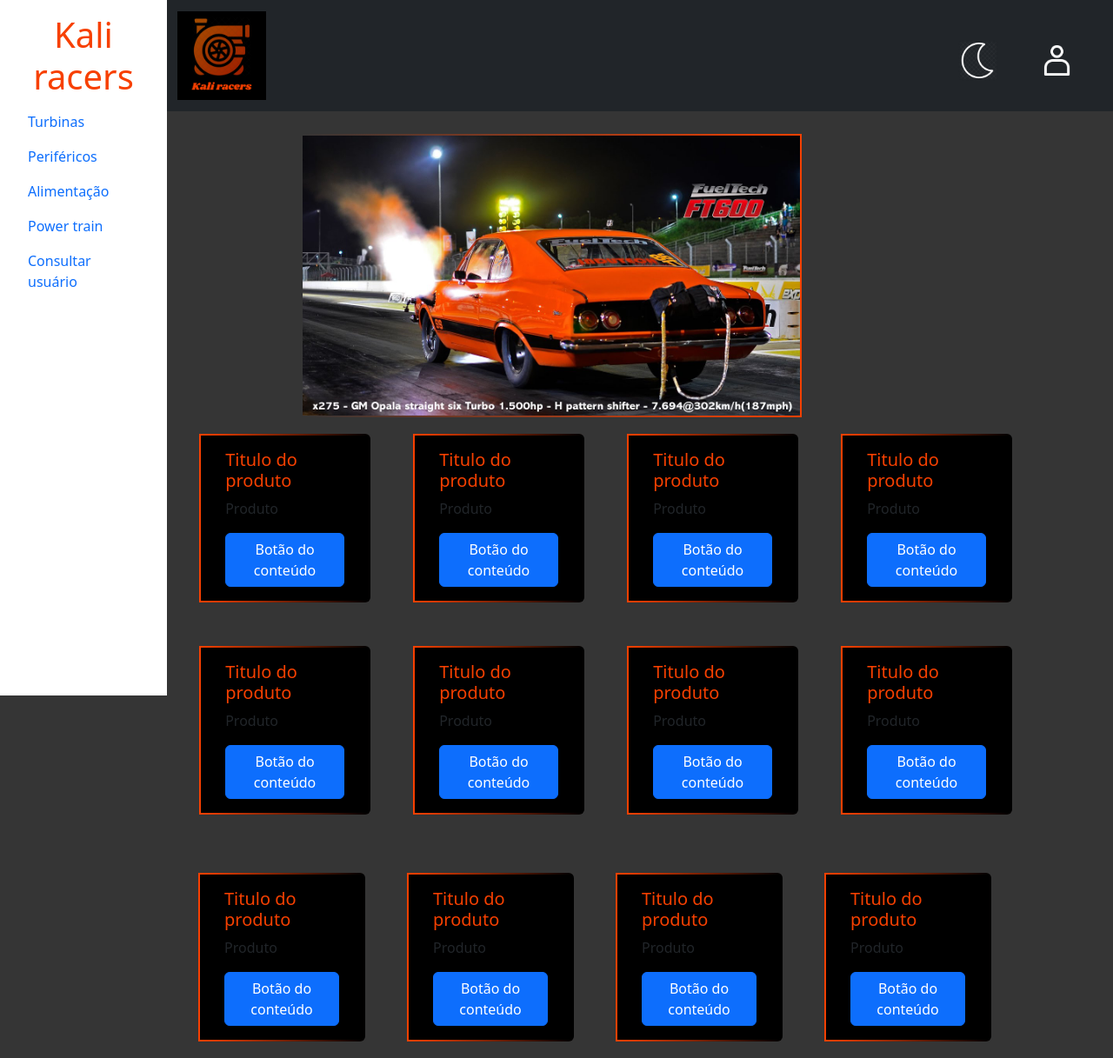
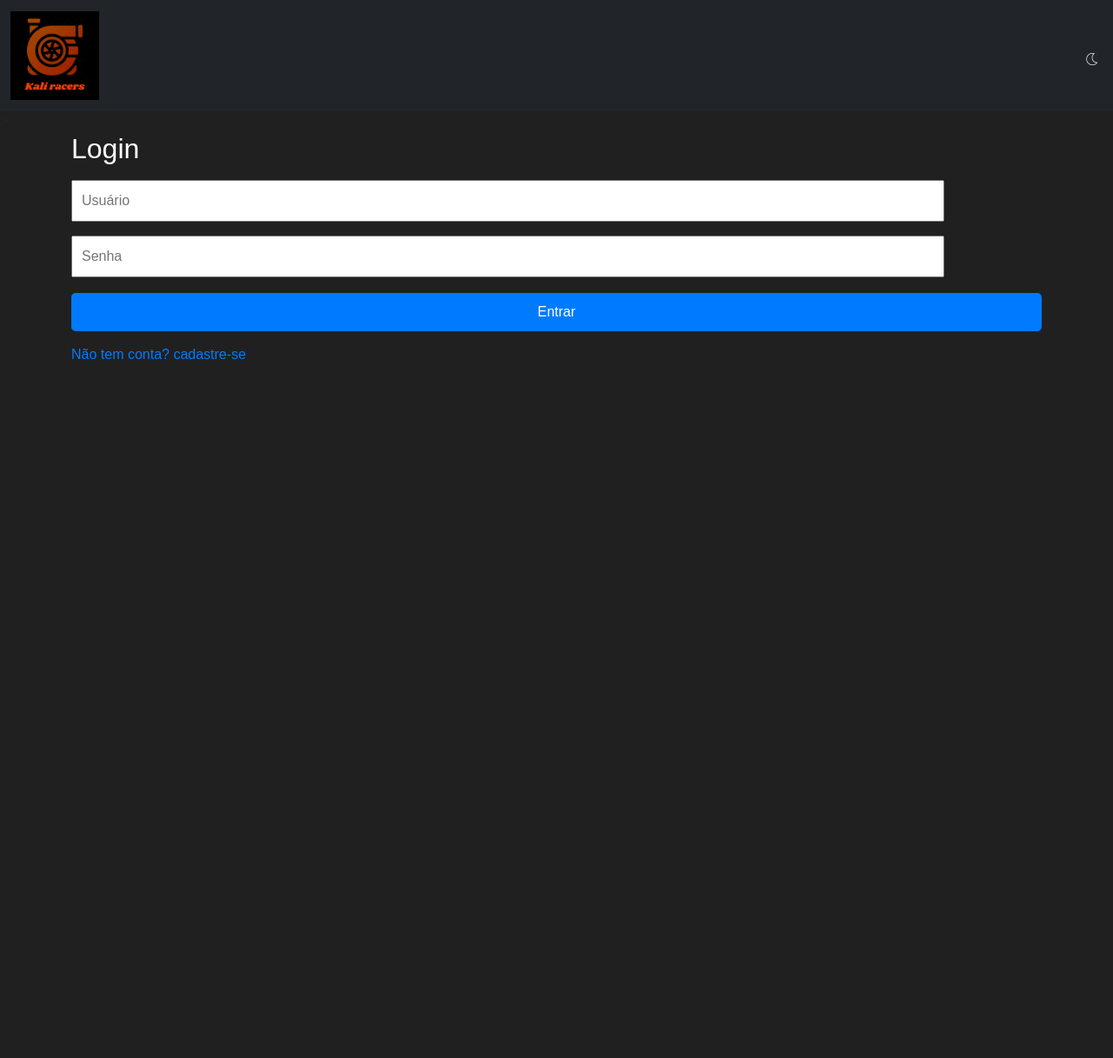
Before and after one commit to Cz24-Type3/Php, a PHP site: page / in a window 1280 px wide. Shown: the whole page at 87% size. After the commit the page ends 413 px from the top, so only its background shows below. Run offline with PHP 8.4, Linux system fonts and the light colour scheme.

Commit message:
login-mainp-login

```diff
--- a/Alimentacao.html
+++ b/Alimentacao.html
@@ -70,7 +70,7 @@
                 <!--Botão do menu lateral (para o mobile)-->
                 <button class="btn btn-outline-light d-md-none me-2" type="button" data-bs-toggle="offcanvas" data-bs-target="#menu-lateral-mobile"> ☰</button>
                 <!--Logo do site com o link para voltar para o início-->
-                <a class="navbar-brand" href="index.html"> <img src="Logo1.png" class="img-fluid" style="width: 40%; height: 40%;"></a>
+                <a class="navbar-brand" href="main-page.html"> <img src="Logo1.png" class="img-fluid" style="width: 40%; height: 40%;"></a>
                 <div class="row justify-content-end">
                     <!--Dark Mode-->
                     <button id="darkmode" type="button" class="btn"  data-bs-toggle="button"> <img src="darkmode.png" style="width:80%;height:80%;"> </button>
--- a/Powertrain.html
+++ b/Powertrain.html
@@ -70,7 +70,7 @@
                 <!--Botão do menu lateral (para o mobile)-->
                 <button class="btn btn-outline-light d-md-none me-2" type="button" data-bs-toggle="offcanvas" data-bs-target="#menu-lateral-mobile"> ☰</button>
                 <!--Logo do site com o link para voltar para o início-->
-                <a class="navbar-brand" href="index.html"> <img src="Logo1.png" class="img-fluid" style="width: 40%; height: 40%;"></a>
+                <a class="navbar-brand" href="main-page.html"> <img src="Logo1.png" class="img-fluid" style="width: 40%; height: 40%;"></a>
                 <div class="row justify-content-end">
                     <!--Dark Mode-->
                     <button id="darkmode" type="button" class="btn"  data-bs-toggle="button"> <img src="darkmode.png" style="width:80%;height:80%;"> </button>
--- a/Style.css
+++ b/Style.css
@@ -5,7 +5,7 @@
       /*15% de ocupação +ou- 2 a 3 colunas ocupadas*/
       width: 15%;
       height: 100vh;
-      background-color:white;
+      background-color:rgb(29, 29, 29);
       padding: 1rem;
       overflow-y: auto;}}
   .areal-principal{
@@ -13,13 +13,16 @@
       margin-left: 15%;
       /* 75% por que 25% já esta sendo usado pela barra lateral*/
       width: 85%;
-      background-color:rgb(53, 53, 53);}
+      background-color:rgb(32, 32, 32);}
+  .areal-principal-login{
+      background-color:rgb(32,32,32);
+  }
   .conteudo-principal{
       /*deixando 15% do espaço livre*/
       margin-left: 15%;
       /*Ocupando apenas 75%*/
       width: 75%;
-      background-color:rgb(53, 53, 53);}
+      background-color:rgb(32, 32, 32);}
   .dois-por-doze{
       margin-left: 20%;
       width: 80%;
@@ -43,12 +46,22 @@
     border-image:linear-gradient(to right, #f74000, transparent)1;
     background-color:black;}
 
+    .login-container{
+    color: white;
+    }
+
 
   #login{
       margin-top:2%;
       margin-right:4%;
       width: 15%;
       height:15%;}
+    #login-form{
+        color:white;
+    }
+    #cadastro-form{
+        color: white;
+    }
   #darkmode{
       margin-top:2%;
       margin-right:1%;
@@ -71,4 +84,4 @@
     h1{text-align:center;
     color:#f74000;}
 
-  body{background-color: rgb(53, 53, 53);}
+  body{background-color: rgb(32, 32, 32);}
--- a/Turbinas.html
+++ b/Turbinas.html
@@ -70,7 +70,7 @@
                 <!--Botão do menu lateral (para o mobile)-->
                 <button class="btn btn-outline-light d-md-none me-2" type="button" data-bs-toggle="offcanvas" data-bs-target="#menu-lateral-mobile"> ☰</button>
                 <!--Logo do site com o link para voltar para o início-->
-                <a class="navbar-brand" href="index.html"> <img src="Logo1.png" class="img-fluid" style="width: 40%; height: 40%;"></a>
+                <a class="navbar-brand" href="main-page.html"> <img src="Logo1.png" class="img-fluid" style="width: 40%; height: 40%;"></a>
                 <div class="row justify-content-end">
                     <!--Dark Mode-->
                     <button id="darkmode" type="button" class="btn"  data-bs-toggle="button"> <img src="darkmode.png" style="width:80%;height:80%;"> </button>
--- a/User_Consult.html
+++ b/User_Consult.html
@@ -70,7 +70,7 @@
                 <!--Botão do menu lateral (para o mobile)-->
                 <button class="btn btn-outline-light d-md-none me-2" type="button" data-bs-toggle="offcanvas" data-bs-target="#menu-lateral-mobile"> ☰</button>
                 <!--Logo do site com o link para voltar para o início-->
-                <a class="navbar-brand" href="index.html"> <img src="Logo1.png" class="img-fluid" style="width: 40%; height: 40%;"></a>
+                <a class="navbar-brand" href="main-page.html"> <img src="Logo1.png" class="img-fluid" style="width: 40%; height: 40%;"></a>
                 <div class="row justify-content-end">
                     <!--Dark Mode-->
                     <button id="darkmode" type="button" class="btn"  data-bs-toggle="button"> <img src="darkmode.png" style="width:80%;height:80%;"> </button>
--- a/index.html
+++ b/index.html
@@ -6,235 +6,129 @@
     <!--incluindo o bootstrap-->
     <link href="https://cdn.jsdelivr.net/npm/bootstrap@5.3.3/dist/css/bootstrap.min.css" rel="stylesheet">
     <title>Kali Racers</title>
-    <!--Incluindo o style-->
-    <link rel="stylesheet" href="Style.css">
+    <style>
+        @media (min-width: 768px) {
+  .menu-lateral{position: fixed;
+      top: 0;
+      left:0;
+      /*15% de ocupação +ou- 2 a 3 colunas ocupadas*/
+      width: 15%;
+      height: 100vh;
+      background-color:rgb(29, 29, 29);
+      padding: 1rem;
+      overflow-y: auto;}}
+  .areal-principal{
+      /*deixando 15% de espaço livre na esquerda para o menu lateral*/
+      margin-left: 15%;
+      /* 75% por que 25% já esta sendo usado pela barra lateral*/
+      width: 85%;
+      background-color:rgb(32, 32, 32);}
+  .areal-principal-login{
+      background-color:rgb(32,32,32);
+  }
+  .conteudo-principal{
+      /*deixando 15% do espaço livre*/
+      margin-left: 15%;
+      /*Ocupando apenas 75%*/
+      width: 75%;
+      background-color:rgb(32, 32, 32);}
+  .dois-por-doze{
+      margin-left: 20%;
+      width: 80%;
+      background-color:#f74000;}
+      #login-form{
+        color:white;
+    }
+    #cadastro-form{
+        color: white;
+    }
+  #darkmode{
+      margin-top:2%;
+      margin-right:1%;
+      width: 15%;
+      height: 15%;}
+
+      form {
+      display: none;
+    }
+    form.active {
+      display: block;
+    }
+    input {
+      width: 90%;
+      padding: 10px;
+      margin: 8px 0;
+    }
+    button {
+      width: 100%;
+      padding: 10px;
+      margin-top: 10px;
+      background: #007BFF;
+      color: white;
+      border: none;
+      border-radius: 5px;
+      cursor: pointer;
+    }
+    button:hover {
+      background: #0056b3;
+    }
+    .toggle {
+      margin-top: 15px;
+      cursor: pointer;
+      color: #007BFF;
+    }
+
+
+      body{
+        background-color: rgb(32, 32, 32);
+        font-family: Arial, sans-serif;
+        justify-content: center;
+        align-items: center;
+        height: 100%;
+    }
+    </style>
 </head>
 
 <body>
 
-                <!--Menu lateral Mobile-->
-    <div class="offcanvas offcanvas-start" tabindex="-1" id="menu-lateral-mobile">
-        <div class="offcanvas-header">
-            <h1 class="offcanvas-title">Kali racers</h1>
-            <button type="button" class="btn-close" data-bs-dismiss="offcanvas">Fecha?</button>
-        </div>
-        <div class="offcanvas-body">
-            <ul class="nav flex-column">
-                <li class="nav-item">
-                    <a class="nav-link" href="Turbinas.html">Turbinas</a>
-                </li>
-                <li class="nav-item">
-                    <a class="nav-link" href="Perifericos.html">Periféricos</a>
-                </li>
-                <li class="nav-item">
-                    <a class="nav-link" href="Alimentacao.html">Alimentação</a>
-                </li>
-                <li class="nav-item">
-                    <a class="nav-link active" href="Powertrain.html">Power train</a>
-                </li>
-                <li class="nav-item">
-                    <a class="nav-link active" href="User_Consult.html">Consultar usuário</a>
-                </li>
-            </ul>
-        </div>
-    </div>
 
 
-                <!--Menu lateral desktop-->
-    <div class="menu-lateral d-none d-md-block">
-        <h1>Kali racers</h1>
-        <ul class="nav flex-column">
-            <li class="nav-item">
-                <a class="nav-link" href="Turbinas.html">Turbinas</a>
-            </li>
-            <li class="nav-item">
-                <a class="nav-link" href="Perifericos.html">Periféricos</a>
-            </li>
-            <li class="nav-item">
-                <a class="nav-link" href="Alimentacao.html">Alimentação</a>
-            </li>
-            <li class="nav-item">
-                <a class="nav-link active" href="Powertrain.html">Power train</a>
-            </li>
-            <li class="nav-item">
-                <a class="nav-link active" href="User_Consult.html">Consultar usuário</a>
-            </li>
-        </ul>
-    </div>
-
                     <!--Menu principal-->
-    <div class="areal-principal">
+    <div class=".areal-principal-login">
         <!--Topo-->
         <nav class="navbar navbar-expand-lg navbar-dark bg-dark">
             <div class="container-fluid">
                 <!--Botão do menu lateral (para o mobile)-->
                 <button class="btn btn-outline-light d-md-none me-2" type="button" data-bs-toggle="offcanvas" data-bs-target="#menu-lateral-mobile"> ☰</button>
                 <!--Logo do site com o link para voltar para o início-->
-                <a class="navbar-brand" href="index.html"> <img src="Logo1.png" class="img-fluid" style="width: 40%; height: 40%;"></a>
+                <a class="navbar-brand" href="main-page.html"> <img src="Logo1.png" class="img-fluid" style="width: 40%; height: 40%;"></a>
                 <div class="row justify-content-end">
                     <!--Dark Mode-->
-                    <button id="darkmode" type="button" class="btn"  data-bs-toggle="button"> <img src="darkmode.png" style="width:80%;height:80%;"> </button>
-                    <!--Login e cadastro-->
-                    <button id="login" type="button" class="btn"  data-bs-toggle="button"> <img src="icone.png" style="width:80%;height:80%;"> </button>
+                    <button id="darkmode" type="button" class="btn"  data-bs-toggle="button"> <img src="darkmode.png" style="width:100%;height:100%;"> </button>
                 </div>
             </div>
         </nav>
     </div>
+>
 
-            <!--Imagem foco-->
-    <div>
-        <img id="img-foco" src="Opala turbao.jpg">
-    </div>
+                <!--FORM DE LOGIN-->
 
+    <div class="container">
+        <form id="login-form" class="active" action="login.php" method="post">
+            <h2>Login</h2>
+            <input type="text" name="ulogin" placeholder="Usuário" required>
+            <input type="passowrd" name="senha" placeholder="Senha" required>
+            <button type="submit">Entrar</button>
+            <p class="toggle" onclick="mostrarCadastro()">Não tem conta? cadastre-se</p>
+        </form>
 
-                    <!--Conteúdo principal-->
-    <div class="conteudo-principal">
+                <!--FORM DE CADASTRO-->
 
-        <!--row = Linhas de conteúdos-->
-        <div class="row">
+        <form id="cadastro-form" action="cadastro.php" method="post">
+            <h2>Cadastro</h2>
+            <input type="text" name="nome" placeholder="Nome" required><br><br>
 
-            <!--card 1-->
-            <div class="card" id="card">
-                <div class="card-body">
-                    <h5 id="titulo-produto" class="card-title">Titulo do produto</h5>
-                    <p class="card-text">Produto</p>
-                        <!--Mais conteúdo-->
-                        <!--LEMBRAR DE USA PHP AQUI, PASSAR AS INFORMAÇÕES PARA O MODAL VIA ATRIBUTOS (data-*) OU FAZER UMA REQUISIÇÃO AJAX( JS chama o PHP QUE CONSULTA O BANCO E RETORNA OS DADOS). -->
-                    <a href="#" class="btn btn-primary"> Botão do conteúdo</a>
-                </div>
-            </div>
-
-            <!-- Card 2-->
-            <div class="card" id="card">
-                <div class="card-body">
-                    <h5 id="titulo-produto" class="card-title">Titulo do produto</h5>
-                    <p class="card-text">Produto</p>
-                        <!--Mais conteúdo-->
-                    <a href="#" class="btn btn-primary"> Botão do conteúdo</a>
-                </div>
-            </div>
-
-            <!-- Card 3-->
-            <div class="card" id="card">
-                <div class="card-body">
-                    <h5 id="titulo-produto" class="card-title">Titulo do produto</h5>
-                    <p class="card-text">Produto</p>
-                        <!--Mais conteúdo-->
-                    <a href="#" class="btn btn-primary"> Botão do conteúdo</a>
-                </div>
-            </div>
-
-            <!-- Card 4-->
-            <div class="card" id="card">
-                <div class="card-body">
-                    <h5 id="titulo-produto" class="card-title">Titulo do produto</h5>
-                    <p class="card-text">Produto</p>
-                        <!--Mais conteúdo-->
-                    <a href="#" class="btn btn-primary"> Botão do conteúdo</a>
-                </div>
-            </div>
-        </div>
-
-
-        <!--Row 2 -->
-        <div class="row">
-            <div class="card" id="card2">
-                <div class="card-body">
-                    <h5 id="titulo-produto" class="card-title">Titulo do produto</h5>
-                    <p class="card-text">Produto</p>
-                        <!--Mais conteúdo-->
-                    <a href="#" class="btn btn-primary"> Botão do conteúdo</a>
-                </div>
-            </div>
-
-            <!-- Card 2-->
-            <div class="card" id="card2">
-                <div class="card-body">
-                    <h5 id="titulo-produto" class="card-title">Titulo do produto</h5>
-                    <p class="card-text">Produto</p>
-                        <!--Mais conteúdo-->
-                    <a href="#" class="btn btn-primary"> Botão do conteúdo</a>
-                </div>
-            </div>
-
-            <!-- Card 3-->
-            <div class="card" id="card2">
-                <div class="card-body">
-                    <h5 id="titulo-produto" class="card-title">Titulo do produto</h5>
-                    <p class="card-text">Produto</p>
-                        <!--Mais conteúdo-->
-                    <a href="#" class="btn btn-primary"> Botão do conteúdo</a>
-                </div>
-            </div>
-
-            <!-- Card 4-->
-            <div class="card" id="card2">
-                <div class="card-body">
-                    <h5 id="titulo-produto" class="card-title">Titulo do produto</h5>
-                    <p class="card-text">Produto</p>
-                        <!--Mais conteúdo-->
-                    <a href="#" class="btn btn-primary"> Botão do conteúdo</a>
-                </div>
-            </div>
-        </div>
-
-
-        <!--Row 3-->
-        <div class="row">
-            <div class="row">
-                <div class="card" id="card2">
-                    <div class="card-body">
-                        <h5 id="titulo-produto" class="card-title">Titulo do produto</h5>
-                        <p class="card-text">Produto</p>
-                            <!--Mais conteúdo-->
-                        <a href="#" class="btn btn-primary"> Botão do conteúdo</a>
-                    </div>
-                </div>
-
-                <!-- Card 2-->
-                <div class="card" id="card2">
-                    <div class="card-body">
-                        <h5 id="titulo-produto" class="card-title">Titulo do produto</h5>
-                        <p class="card-text">Produto</p>
-                            <!--Mais conteúdo-->
-                        <a href="#" class="btn btn-primary"> Botão do conteúdo</a>
-                    </div>
-                </div>
-
-                <!-- Card 3-->
-                <div class="card" id="card2">
-                    <div class="card-body">
-                        <h5 id="titulo-produto" class="card-title">Titulo do produto</h5>
-                        <p class="card-text">Produto</p>
-                            <!--Mais conteúdo-->
-                        <a href="#" class="btn btn-primary"> Botão do conteúdo</a>
-                    </div>
-                </div>
-
-                <!-- Card 4-->
-                <div class="card" id="card2">
-                    <div class="card-body">
-                        <h5 id="titulo-produto" class="card-title">Titulo do produto</h5>
-                        <p class="card-text">Produto</p>
-                            <!--Mais conteúdo-->
-                        <a href="#" class="btn btn-primary"> Botão do conteúdo</a>
-                    </div>
-                </div>
-            </div>
-        </div>
-
-    </div>
-
-                <!--Modal do login-->
-    <dialog id="modal-login">
-        <div class="login-container">
-            <h2>Cadastro</h2>
-            <form action="cadastro.php" id="login-form" method="post">
-                <label>Nome completo</label>
-                <input type="text" name="nome" required><br><br>
-
-                <label>CPF</label>
-                <input type="number" name="cpf" required><br><br>
+            <input type="number" name="cpf" placeholder="CPF" required><br><br>
 
             <label>Data de nascimento</label>
             <input type="date" name="nascimento" required><br><br>
@@ -246,36 +140,29 @@
                     <option value="outro">Outros</option>
                 </select><br><br>
 
-                <label>Nome materno</label>
-                <input type="text" name="mae" required><br><br>
+            <input type="text" name="mae" placeholder="Nome da mãe" required><br><br>
 
-                <label>Telefone fixo</label>
-                <input type="number" name="telefone"><br><br>
+            <input type="number" name="telefone" placeholder="Telefone"><br><br>
 
-                <label>Celular</label>
-                <input type="number" name="celular" required><br><br>
+            <input type="number" name="celular" placeholder="Celular" required><br><br>
 
-                <label>Endereço</label>
-                <input type="text" name="endereco" required><br><br>
+            <input type="text" name="endereco" placeholder="Endereço" required><br><br>
 
-                <label>E-mail</label>
-                <input type="email" name="email" required><br><br>
+            <input type="email" name="email" placeholder="E-mail" required><br><br>
 
-                <label>Login</label>
-                <input type="text" name="ulogin" required><br><br>
+            <input type="text" name="ulogin" placeholder="Login" required><br><br>
 
-                <label>Senha</label>
-                <input type="password" id="senha" name="senha" required><br>
-                <label>Confirmar a senha</label>
-                <input type="password" id="confirma_senha" name="senha_conf" required><br><br>
+            <input type="password" id="senha" name="senha" placeholder="Senha" required><br>
+            <input type="password" id="confirma_senha" name="senha_conf" placeholder="Confirmar senha" required><br><br>
 
 
 
             <input type="submit" value="cadastrar">
             <button type="reset">Limpar</button>
+            <p class="toggle" onclick="mostrarLogin()">Já tem conta? Faça o login</p>
         </form>
     </div>
-    </dialog>
+
 
 </body>
 
```
Also changed, not shown: JS.js (+15 -6 lines), login.php (added, +46 -0 lines), main-page.html (added, +283 -0 lines). Lines whose indentation alone changed are shown as unchanged.
